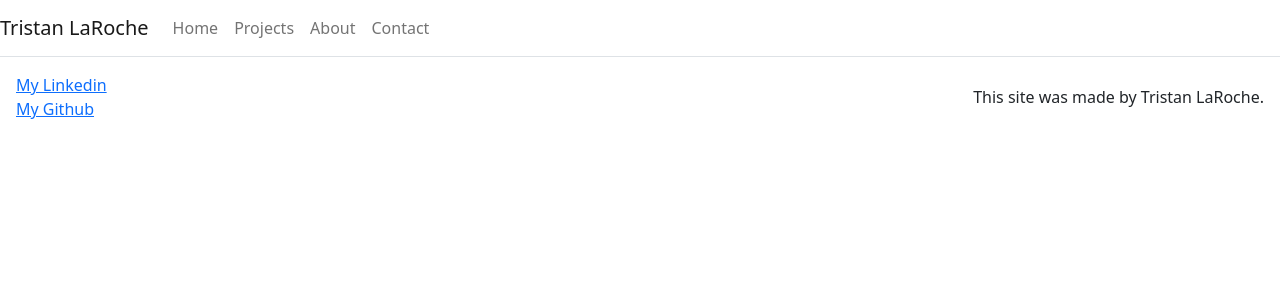
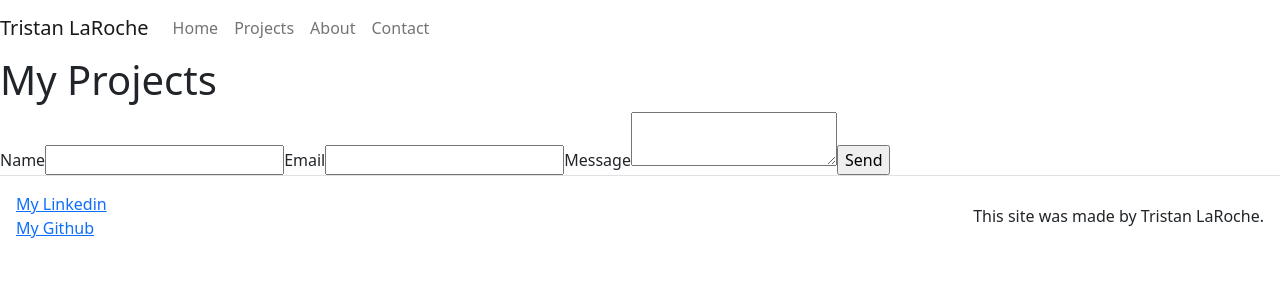
Before and after one commit to taroche/Profile, a React (Create React App) app: page /contact in a window 1280 px wide. Shown: the top 300 px of the page. Built offline with nearby package versions, Linux system fonts and the light colour scheme.

Commit message:
set up contact page

```diff
--- a/src/pages/ContactPage.js
+++ b/src/pages/ContactPage.js
@@ -1,8 +1,44 @@
-import React from "react";
+import { React, createRef } from "react";
+import emailjs from "@emailjs/browser";
 import { PageHeader } from "../components/PageHeader";
 
 const contactPage = () => {
-  return <></>;
+  const form = createRef();
+
+  const sendEmail = (e) => {
+    e.preventDefault();
+
+    emailjs
+      .sendForm(
+        "service_q84yunw",
+        "template_bb721mn",
+        form.current,
+        "6tPR3AHWAw706f2X1"
+      )
+      .then(
+        (result) => {
+          console.log(result.text);
+        },
+        (error) => {
+          console.log(error.text);
+        }
+      );
+  };
+
+  return (
+    <>
+      <PageHeader text="My Projects" />
+      <form ref={form} onSubmit={sendEmail}>
+        <label>Name</label>
+        <input type="text" name="user_name" />
+        <label>Email</label>
+        <input type="email" name="user_email" />
+        <label>Message</label>
+        <textarea name="message" />
+        <input type="submit" value="Send" />
+      </form>
+    </>
+  );
 };
 
 export default contactPage;
```
